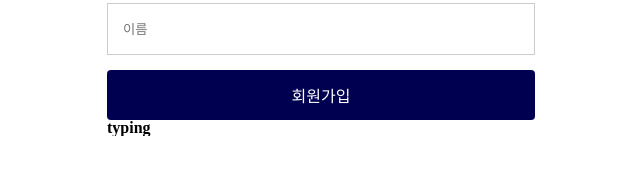
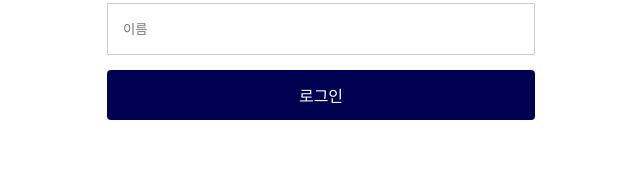
Before and after one commit to junior-pilot-project/product-sale-front, a React (Create React App) app: page /register in a window 1280 px wide. Shown: the part 252-426 px from the top of the page, without its empty margins (319-959 px from the left). Built offline with nearby package versions, Linux system fonts and the light colour scheme.

Commit message:
feat. 로그인쿠키 설정 (리프레시토큰 미적용)

```diff
--- a/package.json
+++ b/package.json
@@ -13,6 +13,7 @@
     "axios": "^1.7.2",
     "http-proxy-middleware": "^2.0.6",
     "react": "^18.2.0",
+    "react-cookie": "^7.2.0",
     "react-dom": "^18.2.0",
     "react-router": "^6.21.1",
     "react-router-dom": "^6.21.1",
--- a/src/App.tsx
+++ b/src/App.tsx
@@ -1,3 +1,4 @@
+import { setInterceptor } from 'module/cookie';
 import LoginPage from 'pages/auth/LoginPage';
 import RegisterPage from 'pages/auth/RegisterPage';
 import DetailPage from 'pages/DetailPage';
@@ -7,11 +8,18 @@ import MyPageLocation from 'pages/MyPageLocation';
 import MyPageMod from 'pages/MyPageMod';
 import PageList from 'pages/PageList';
 import ReviewPage from 'pages/ReviewPage';
-import React, { Component } from 'react';
+import React, { useEffect } from 'react';
 import { Route, Routes } from 'react-router-dom';
 
-class App extends Component {
-  render() {
+const App = () => {
+  useEffect(() => {
+    const fristToken = localStorage.getItem('토큰');
+    console.log('fristToken: ', fristToken);
+    if (fristToken) {
+      setInterceptor(fristToken);
+    }
+  }, []);
+
   return (
     <div>
       <Routes>
@@ -27,7 +35,6 @@ class App extends Component {
       </Routes>
     </div>
   );
-  }
-}
+};
 
 export default App;
--- a/src/components/auth/AuthForm.tsx
+++ b/src/components/auth/AuthForm.tsx
@@ -3,7 +3,8 @@ import Button from 'components/common/Button';
 import { useState } from 'react';
 import { useNavigate } from 'react-router';
 import styles from './Auth.module.css';
-import { AuthType, LoginType, textMap } from 'types/ConstType';
+import { AuthType, LoginType } from 'types/ConstType';
+import { setCookie, setInterceptor } from 'module/cookie';
 
 /**
  * 회원가입 또는 로그인 폼
@@ -11,14 +12,11 @@ import { AuthType, LoginType, textMap } from 'types/ConstType';
  */
 
 const AuthForm = ({ type }: AuthType) => {
-  const text = textMap[type];
   const navigate = useNavigate();
-
   const [answer, setAnswer] = useState<LoginType>({
     id: '',
     password: '',
   });
-  const [status, setStatus] = useState('typing');
 
   const handleLoginInput = (e: any) => {
     const { name, value } = e.target;
@@ -28,11 +26,24 @@ const AuthForm = ({ type }: AuthType) => {
     });
   };
 
-  const handleSubmit = async (e: any) => {
+  const handleSubmit = (e: any) => {
     e.preventDefault();
-    const resp = await (await axios.post(`/login`, answer)).data;
-    setStatus(resp.accessToken);
-    console.log(resp);
+    axios
+      .post(`/login`, answer)
+      .then((res) => {
+        const accessToken = res.data.accessToken;
+
+        localStorage.setItem('토큰', accessToken); // 재확인필요
+        setInterceptor(accessToken);
+        setCookie('accessToken', accessToken, { path: '/' });
+
+        navigate('/');
+      })
+      .catch((error) => {
+        if (error.response.data.status === 500) {
+          alert('아이디 또는 비밀번호가 틀렸습니다.');
+        }
+      });
   };
 
   return (
@@ -56,14 +67,10 @@ const AuthForm = ({ type }: AuthType) => {
           <input className={`${styles.styledInput}`} placeholder="이름"></input>
         )}
         <Button
-          disabled={
-            answer.id.length === 0 ||
-            answer.password.length === 0 ||
-            status === 'submitting'
-          }
+          disabled={answer.id.length === 0 || answer.password.length === 0}
           style={{ width: '428px', height: '50px' }}
         >
-          {text}
+          로그인
         </Button>
         {type === 'login' && (
           <Button
@@ -73,15 +80,6 @@ const AuthForm = ({ type }: AuthType) => {
             회원가입
           </Button>
         )}
-        <h4
-          style={{
-            color: '#000000',
-            overflow: 'hidden',
-            wordWrap: 'break-word',
-          }}
-        >
-          {status}
-        </h4>
       </form>
     </div>
   );
--- a/src/index.tsx
+++ b/src/index.tsx
@@ -5,18 +5,19 @@ import 'reset.css';
 import App from './App';
 import reportWebVitals from './reportWebVitals';
 import { BrowserRouter } from 'react-router-dom';
+import { CookiesProvider } from 'react-cookie';
 
 const root = ReactDOM.createRoot(
   document.getElementById('root') as HTMLElement,
 );
 root.render(
-  <BrowserRouter>
-    {/* <React.StrictMode> */}
-    {/* <Layout> */}
-    <App />
-    {/* </Layout> */}
-    {/* </React.StrictMode> */}
-  </BrowserRouter>,
+  <React.StrictMode>
+    <CookiesProvider>
+      <BrowserRouter>
+        <App />
+      </BrowserRouter>
+    </CookiesProvider>
+  </React.StrictMode>,
 );
 
 // If you want to start measuring performance in your app, pass a function
--- /dev/null
+++ b/src/module/cookie.js
@@ -0,0 +1,22 @@
+import { Cookies } from 'react-cookie';
+import axios from 'axios';
+
+const cookies = new Cookies();
+
+export const setCookie = (name, value, options) => {
+  return cookies.set(name, value, { ...options });
+};
+
+export const getCookie = (name) => {
+  return cookies.get(name);
+};
+
+export const removeCookie = (name) => {
+  return cookies.remove(name, { path: '/' });
+};
+
+export const setInterceptor = (token) => {
+  if (!token) return false;
+  axios.defaults.headers.common['Authorization'] = `Bearer ${token}`;
+  return true;
+};
--- a/src/pages/MyPageLocation.tsx
+++ b/src/pages/MyPageLocation.tsx
@@ -2,8 +2,16 @@ import Header from 'components/layout/Header';
 import styles from './MyPageLocation.module.css';
 import Button from 'components/common/Button';
 import LeftTab from 'components/myPage/LeftTab';
+import { useEffect } from 'react';
+import axios from 'axios';
 
 const MyPageLocation = () => {
+  useEffect(() => {
+    axios.get(`/api/address`).then((res) => {
+      console.log(res.data);
+    });
+  });
+
   return (
     <div>
       <Header></Header>
--- a/src/setupProxy.js
+++ b/src/setupProxy.js
@@ -4,7 +4,7 @@ module.exports = function (app) {
   app.use(
     ['/api', '/login', '/test'], //proxy가 필요한 path parameter
     createProxyMiddleware({
-      target: 'http://localhost:8080', //타겟이 되는 api url
+      target: 'http://43.203.237.59', //타겟이 되는 api url
       changeOrigin: true, // 서버 구성에 따른 호스트 헤더 변경 여부 설정
     }),
   );
```
Also changed, not shown: 2 other files (tests, documents, lock files or other folders). Lines whose indentation alone changed are shown as unchanged.
